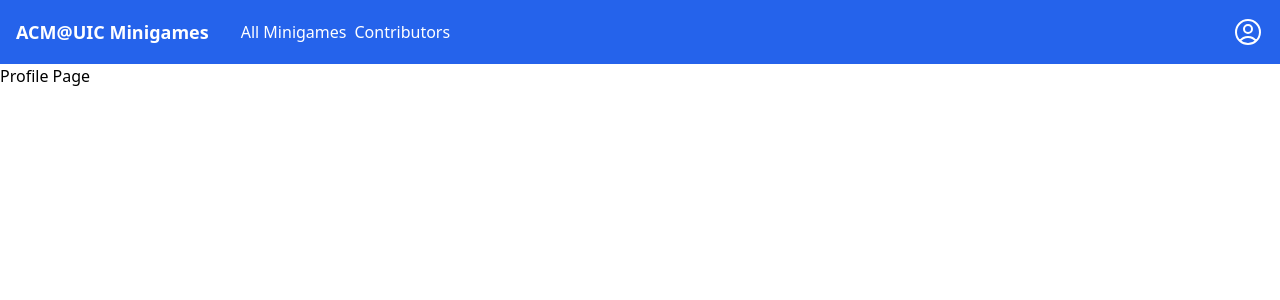
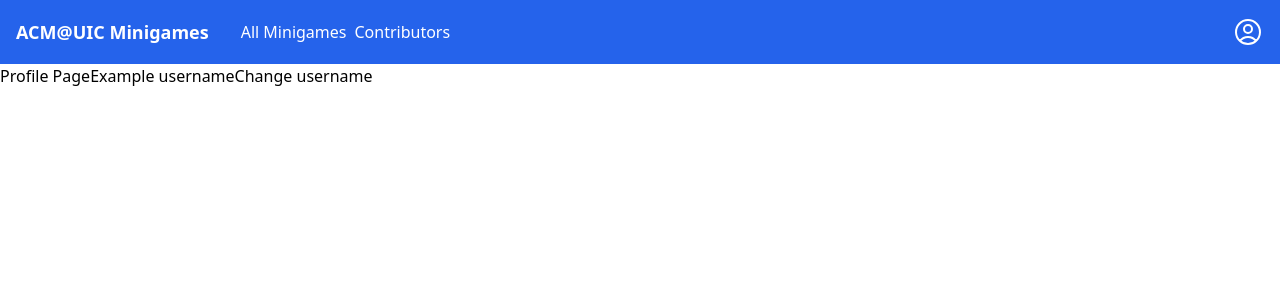
Before and after one commit to acm-uic/WebMinigames, a React (Vite) app in the folder minigame-frontend/: page /profile in a window 1280 px wide. Shown: the top 300 px of the page. Built offline with nearby package versions, Linux system fonts and the light colour scheme.

Commit message:
Start user context with example

```diff
--- /dev/null
+++ b/minigame-frontend/src/domain/UserContext.jsx
@@ -0,0 +1,15 @@
+import React from "react";
+import { createContext, useState } from "react";
+
+
+export const UserContext = createContext();
+
+export const UserContextProvider = ({children}) => {
+  const [username, setUsername] = useState("Example username");
+
+  return (
+    <UserContext.Provider value={{username,setUsername}}>
+      {children}
+    </UserContext.Provider>
+  )
+}
--- a/minigame-frontend/src/main.jsx
+++ b/minigame-frontend/src/main.jsx
@@ -7,11 +7,14 @@ import AllGames from "./page/AllGames.jsx";
 import Profile from "./page/Profile.jsx";
 import GamePage from "./page/GamePage.jsx";
 
+import {UserContextProvider} from "./domain/UserContext.jsx";
+
 import "./index.css";
 import Contributors from "./page/Contributors.jsx";
 
 export default function App() {
   return (
+    <UserContextProvider>
       <BrowserRouter>
         <Routes>
           <Route path="/" element={<Layout />}>
@@ -23,6 +26,7 @@ export default function App() {
           </Route>
         </Routes>
       </BrowserRouter>
+    </UserContextProvider>
   );
 }
 
--- a/minigame-frontend/src/page/Profile.jsx
+++ b/minigame-frontend/src/page/Profile.jsx
@@ -1,6 +1,13 @@
 import React from "react";
+import { UserContext } from "../domain/UserContext";
+import { useContext } from "react";
 
 const Profile = () => {
-  return <div>Profile Page</div>;
+  const {username, setUsername} = useContext(UserContext);
+  return <div>Profile Page
+    {username}
+
+    <button onClick={() => setUsername("Hello Username")}>Change username</button>
+  </div>;
 };
 export default Profile;
```
Lines whose indentation alone changed are shown as unchanged.
